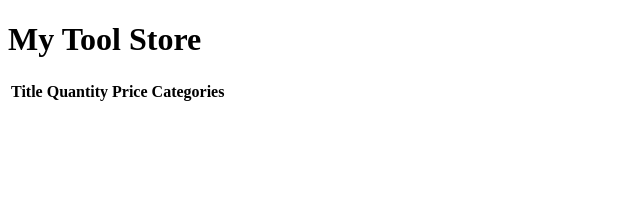
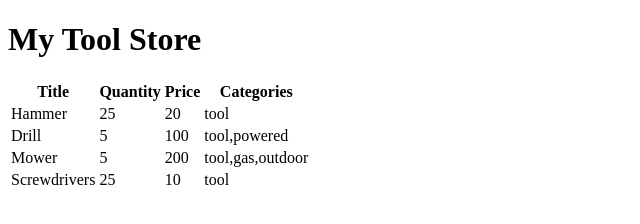
Before and after one commit to GetToHubing/codeup-web-exercises, a plain HTML site: page ajax-store.html in a window 1280 px wide. Shown: the whole page, without its empty margins (0-640 px from the left). Drawn offline with nearby package versions, Linux system fonts and the light colour scheme.

Commit message:
update to ajax-store.html

```diff
--- a/ajax-store.html
+++ b/ajax-store.html
@@ -31,9 +31,29 @@
     //       HINT: Your data should come back as a JSON object; use console.log() to inspect
     //             its contents and fields
     //       HINT: You will want to target #insertProducts for your new HTML elements
+
+
+    // $.ajax("data/inventory.json").done(function(data) {
+    //     console.log(data);
+    //     var $tr = $('<tr>').append(
+    //         $('<td>').text(data.title),
+    //         $('<td>').text(data.quantity),
+    //         $('<td>').text(data.categories),
+    //         $('<td>').text(data.price)).appendTo('#insertProducts');
+    // }, "json");
+
     $.ajax("data/inventory.json").done(function(data) {
         console.log(data);
-    })
+        data.forEach(x => {
+            $('<tr>').append(
+                $('<td>').text(x.title),
+                $('<td>').text(x.quantity),
+                $('<td>').text(x.price),
+                $('<td>').text(x.categories)
+            ).appendTo('#insertProducts');
+        })
+    }, "json");
+
 })();
 </script>
 
```
Also changed, not shown: order-pizza.html (+1 -1 lines).
